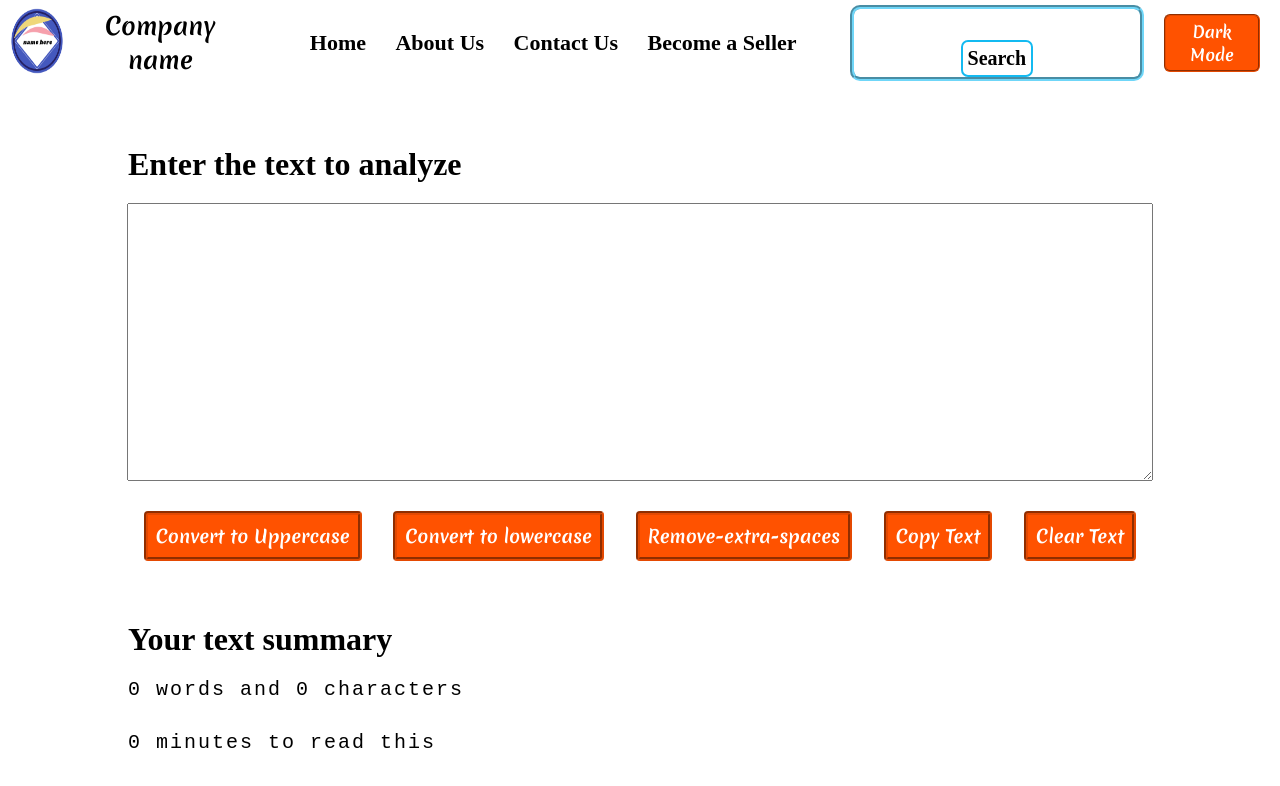
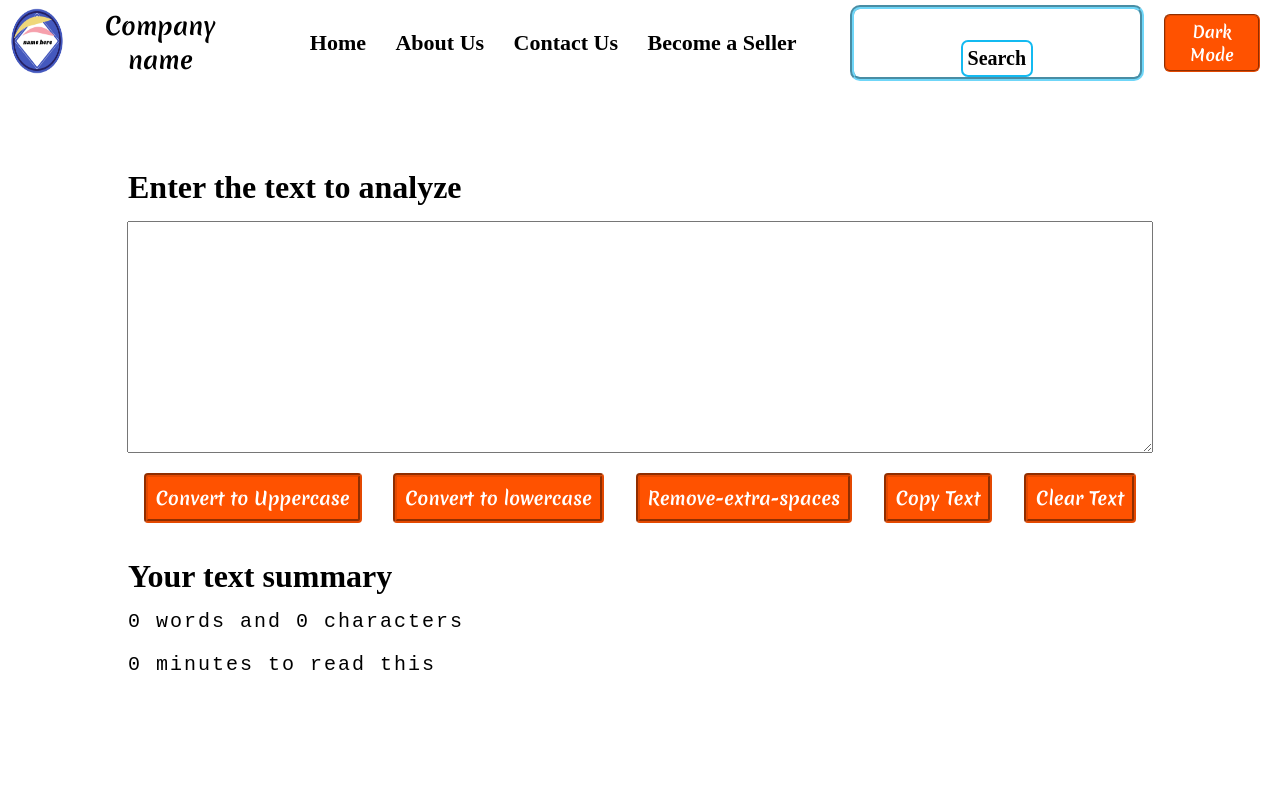
Before and after one commit to Veer-Khatri/textutils, a React (Create React App) app: page / in a window 1280 px wide. Shown: the top 786 px of the page. Built offline with nearby package versions, Linux system fonts and the light colour scheme; a web font is replaced by a local one.

Commit message:
fixed some issues

```diff
--- a/src/App.css
+++ b/src/App.css
@@ -15,17 +15,17 @@ html{
   text-align: left;
   align-items: center;
   width: 100vw;
-  margin: 40px 0;
+  margin: 20px 0;
 }
 #textarea , .summaryPara{
   width: 80vw;
   font-size:20px ;
   letter-spacing: 2px;
-  margin-bottom: 30px ;
+  margin-bottom: 20px ;
 }
 .form h1{
   font-family: 'Akaya Kanadaka';
-  margin: 20px;
+  margin: 15px;
   width: 80vw;
   text-align: left;
 }
@@ -70,7 +70,6 @@ html{
 
 }
 .about_para{
-
   margin: 10px;
   width: 80vw;
   font-family: monospace;
@@ -92,9 +91,14 @@ html{
 
 #alert{
   background: lightgreen;
+  display: block;
   width: 100vw;
   padding: 20px;
   font-size: 18px;
   font-family: monospace;
   font-weight: 500;
 }
+#alert_parent{
+  height: 6vh;
+  /* background-color: red; */
+}
--- a/src/App.js
+++ b/src/App.js
@@ -13,12 +13,20 @@ import {
 function App() {
   const [DarkModeState, setDarkModeState] = useState(false)// NEVER USED tells wherther the dark mode is enable or not
   const [alert, setAlert] = useState(null);
-  const showAlert = (message, type) => {
+  const showAlert = (message, type , element) => {
     setAlert({
       msg: message,
-      alert_type: type
+      alert_type: type,
+      element :element
 
     })
+    if (alert.alert_type === "warning") {
+
+    }
+    else{
+
+    }
+
     setTimeout(() => {
       setAlert(false)
     }, 2500);
--- a/src/components/About.js
+++ b/src/components/About.js
@@ -24,8 +24,7 @@ Const toogleStyle = {}=>{
 
 export default function About() {
     return (
-        <>
-            <div id="about" className="aboutDiv">
+        <>  <div id="about" className="aboutDiv">
                 <h1>About Us</h1>
                 <p id='creator_name_para'>Website creator is Veer Khatri </p>
                 <p className="about_para">Lorem ipsum dolor sit amet consectetur adipisicing elit. Nesciunt non, numquam quam, impedit eaque totam odio aliquam illum voluptas cumque doloribus officia ab temporibus qui! Lorem ipsum dolor sit amet consectetur adipisicing elit. Asperiores quia voluptate incidunt alias vero assumenda doloribus dolore provident beatae, magni nesciunt molestiae nisi vitae possimus, pariatur sed, praesentium accusamus? Debitis in tenetur, quos autem perferendis error sapiente eius nulla obcaecati modi dolores animi, ut suscipit eveniet ab repellendus porro? Blanditiis reiciendis animi pariatur id non veniam consequuntur quam molestias suscipit expedita accusamus iste, quo ab laboriosam.</p>
--- a/src/components/Alert.js
+++ b/src/components/Alert.js
@@ -3,20 +3,23 @@ import React from 'react'
 function Alert(props) {
     return (
         //props.alert && means if props.alert is false then code after it will not evalute
-        props.alert && <div id='alert' >
-            {show_alert_func}
+        <>
 
-            <p ><strong>{props.alert.alert_type}</strong>:{props.alert.msg} </p>
+            <div id="alert_parent">
+                {props.alert && <div id='alert' >
+                    {show_alert_func}
+                    <p ><strong>{props.alert.alert_type}</strong>:{props.alert.msg} </p>
+                    </div>}
+            </div>
 
-
-        </div>
+        </>
     )
 }
 
 function show_alert_func() {
     document.getElementById("alert").style.display = "block"
+
 }
 
 
-
 export default Alert;
--- a/src/components/Textform.js
+++ b/src/components/Textform.js
@@ -3,30 +3,55 @@ import React, { useState } from 'react'
 
 export default function Textform(props) {
     function uppercaseFunc() {
-        props.showAlert("Uppercased the text", "Success")
+        if (text !== "") {
+            props.showAlert("Uppercased the text", "Success")
+        }
+        else {
+            props.showAlert("textarea is empty", "Warning")
+        }
         let newtext = text.toUpperCase();
         setText(newtext)
     }
     function copyText() {
-        props.showAlert("copied the text", "Success")
+        if (text !== "") {
+            props.showAlert("copied the text", "Success")
+        }
+        else {
+            props.showAlert("textarea is empty", "Warning")
+        }
         let textarea_value = document.getElementById("textarea").value
         navigator.clipboard.writeText(textarea_value)
 
     }
     function lowercaseFunc() {
-        props.showAlert("lowercased the text", "Success")
+        if (text !== "") {
+            props.showAlert("lowercased the text", "Success")
+        }
+        else {
+            props.showAlert("textarea is empty", "Warning")
+        }
         let newtext = text.toLowerCase();
         setText(newtext)
     }
     function clearText() {
-        props.showAlert("cleared the text", "Success")
+        if (text !== "") {
+            props.showAlert("cleared the text", "Success")
+        }
+        else {
+            props.showAlert("textarea is empty", "Warning")
+        }
         setText("")
     }
     function handleOnChange(eventobj) {
         setText(eventobj.target.value)
     }
     function RemoveExrtaSpaces(eventobj) {
-        props.showAlert("removed the text", "Success")
+        if (text !== "") {
+            props.showAlert("removed the text", "Success")
+        }
+        else {
+            props.showAlert("textarea is empty", "Warning")
+        }
         let arr = text.split(/[ ]+/);
         setText(arr.join(" "));
 
@@ -70,7 +95,7 @@ export default function Textform(props) {
             <div action="" className="form">
                 <h1>{props.heading}</h1>
                 <label htmlFor="textarea"></label>
-                <textarea name="textarea" id="textarea" onChange={handleOnChange} value={text} cols="25" rows="12"></textarea>
+                <textarea name="textarea" id="textarea" onChange={handleOnChange} value={text} cols="25" rows="10"></textarea>
                 <div className="btn_container">
                     <button id='uppercase' onClick={uppercaseFunc} className="btn">Convert to Uppercase</button>
                     <button id='lowercase' onClick={lowercaseFunc} className="btn">Convert to lowercase</button>
```
Also changed, not shown: src/components/Navbar.js (line endings or trailing spaces).
